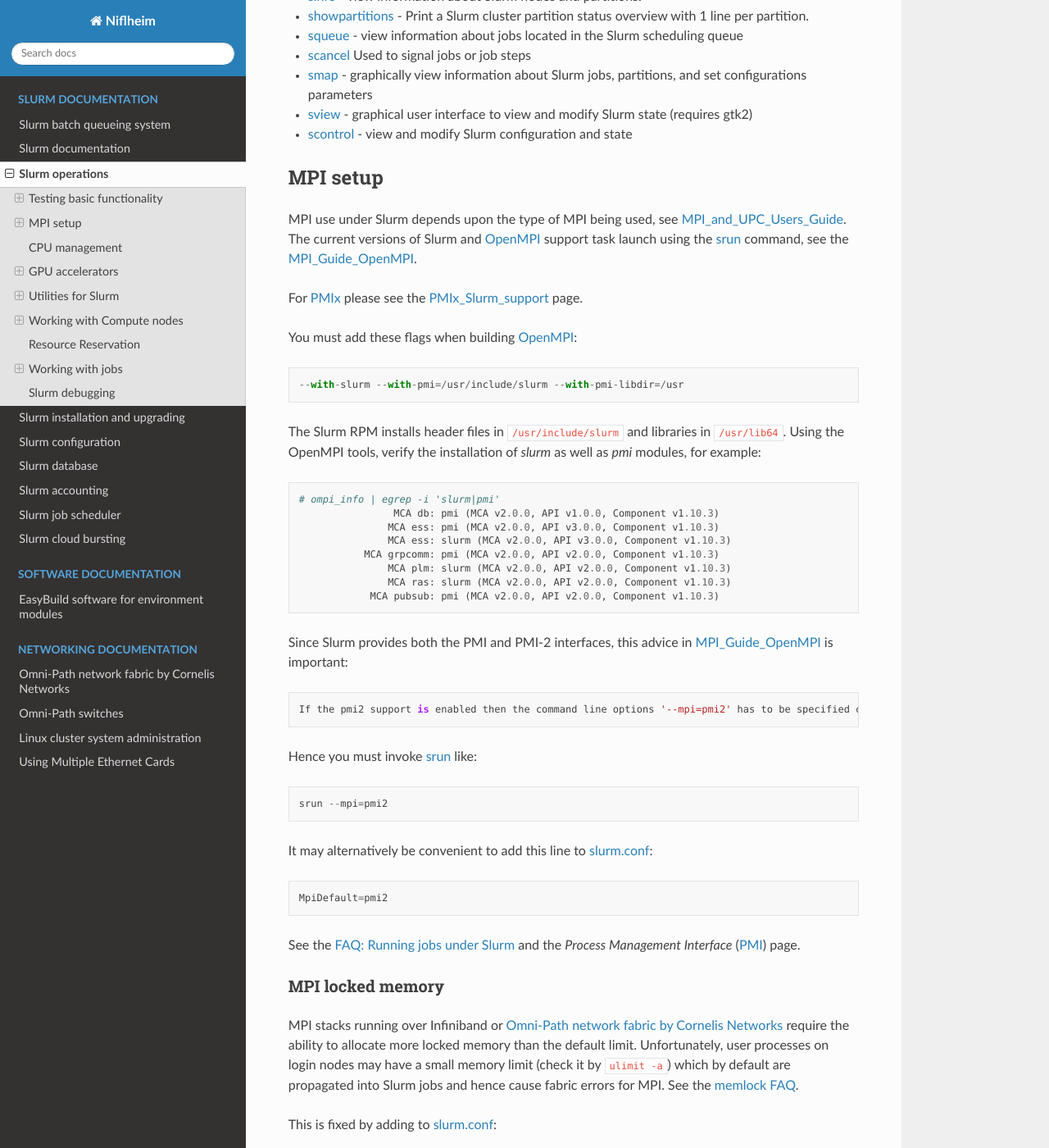
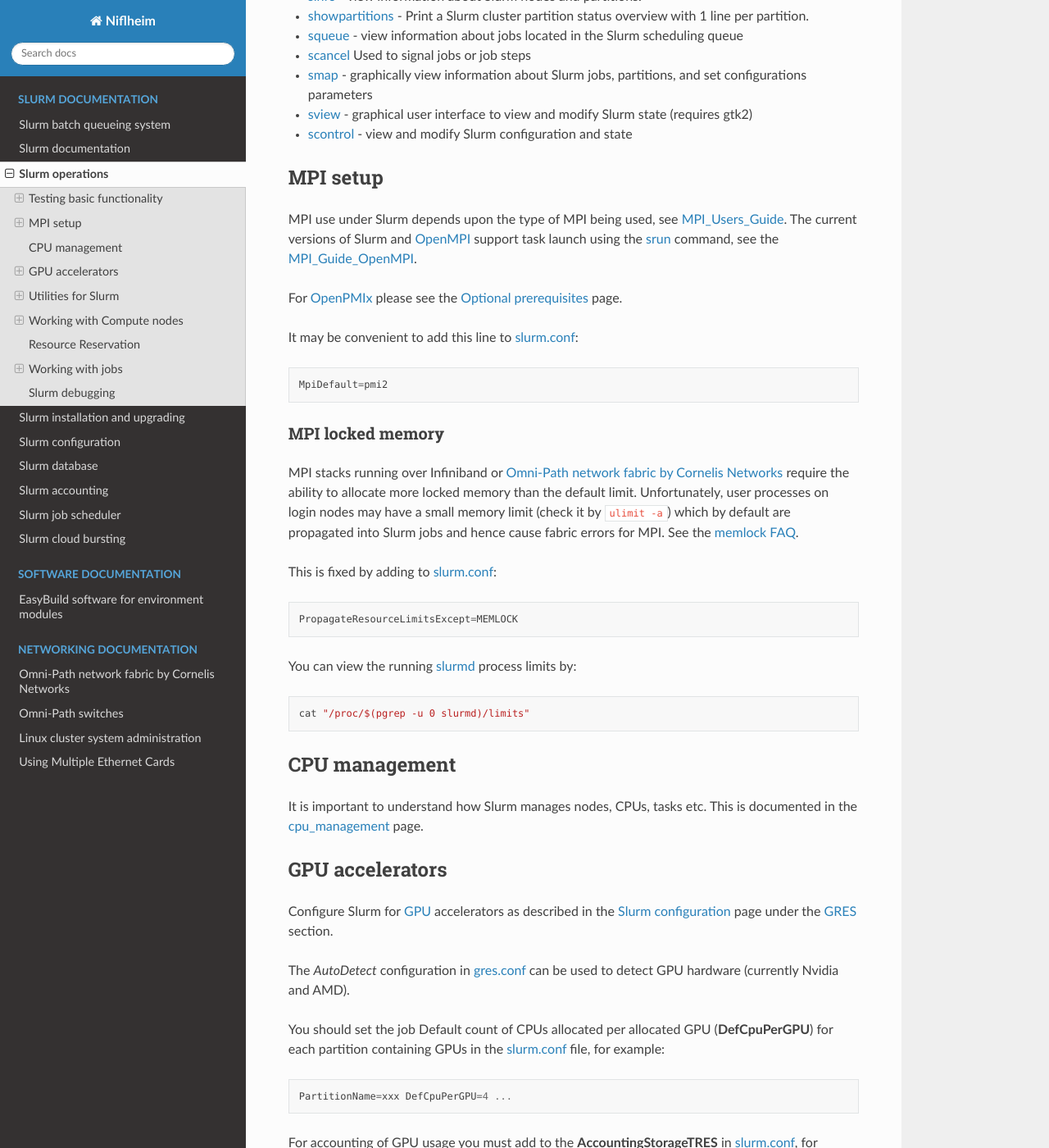
Before and after one commit to OleHolmNielsen/Niflheim_system, a Sphinx documentation site: the page built from docs/Slurm_operations.rst, in a window 1280 px wide and 1400 px high, scrolled down 1958 px. Shown: the whole window at 82% size. Built offline with Sphinx 7.4.7 and the Read the Docs theme 3.1.0, drawn with Linux system fonts in a browser that asks for light colours.

Commit message:
Modified the "MPI Setup" section

```diff
--- a/docs/Slurm_operations.rst
+++ b/docs/Slurm_operations.rst
@@ -79,50 +79,19 @@ Useful sysadmin commands:
 MPI setup
 =========
 
-MPI use under Slurm depends upon the type of MPI being used, see MPI_and_UPC_Users_Guide_.
+MPI use under Slurm depends upon the type of MPI being used, see MPI_Users_Guide_.
 The current versions of Slurm and OpenMPI_ support task launch using the srun_ command, see the MPI_Guide_OpenMPI_.
 
-For PMIx_ please see the PMIx_Slurm_support_ page.
+For OpenPMIx_ please see the :ref:`Optional_prerequisites` page.
 
-
-.. _MPI_and_UPC_Users_Guide: https://slurm.schedmd.com/mpi_guide.html
-.. _MPI_Guide_OpenMPI: https://slurm.schedmd.com/mpi_guide.html#open_mpi
-.. _OpenMPI: https://www.open-mpi.org/
-.. _PMIx: https://pmix.org/
-.. _PMIx_Slurm_support: https://pmix.org/support/how-to/slurm-support/
-
-You must add these flags when building OpenMPI_::
-
-  --with-slurm --with-pmi=/usr/include/slurm --with-pmi-libdir=/usr
-
-The Slurm RPM installs header files in ``/usr/include/slurm`` and libraries in ``/usr/lib64``.
-Using the OpenMPI tools, verify the installation of *slurm* as well as *pmi* modules, for example::
-
-  # ompi_info | egrep -i 'slurm|pmi'
-                  MCA db: pmi (MCA v2.0.0, API v1.0.0, Component v1.10.3)
-                 MCA ess: pmi (MCA v2.0.0, API v3.0.0, Component v1.10.3)
-                 MCA ess: slurm (MCA v2.0.0, API v3.0.0, Component v1.10.3)
-             MCA grpcomm: pmi (MCA v2.0.0, API v2.0.0, Component v1.10.3)
-                 MCA plm: slurm (MCA v2.0.0, API v2.0.0, Component v1.10.3)
-                 MCA ras: slurm (MCA v2.0.0, API v2.0.0, Component v1.10.3)
-              MCA pubsub: pmi (MCA v2.0.0, API v2.0.0, Component v1.10.3)
-
-Since Slurm provides both the PMI and PMI-2 interfaces, this advice in MPI_Guide_OpenMPI_ is important::
-
-  If the pmi2 support is enabled then the command line options '--mpi=pmi2' has to be specified on the srun command line.
-
-Hence you must invoke srun_ like::
-
-  srun --mpi=pmi2
-
-It may alternatively be convenient to add this line to slurm.conf_::
+It may be convenient to add this line to slurm.conf_::
 
   MpiDefault=pmi2
 
-See the `FAQ: Running jobs under Slurm <https://www.open-mpi.org/faq/?category=slurm>`_
-and the *Process Management Interface* (PMI_) page.
-
-.. _PMI: https://www.open-mpi.org/projects/pmix/
+.. _MPI_Users_Guide: https://slurm.schedmd.com/mpi_guide.html
+.. _MPI_Guide_OpenMPI: https://slurm.schedmd.com/mpi_guide.html#open_mpi
+.. _OpenMPI: https://www.open-mpi.org/
+.. _OpenPMIx: https://github.com/openpmix/openpmix
 
 MPI locked memory
 -----------------
```
